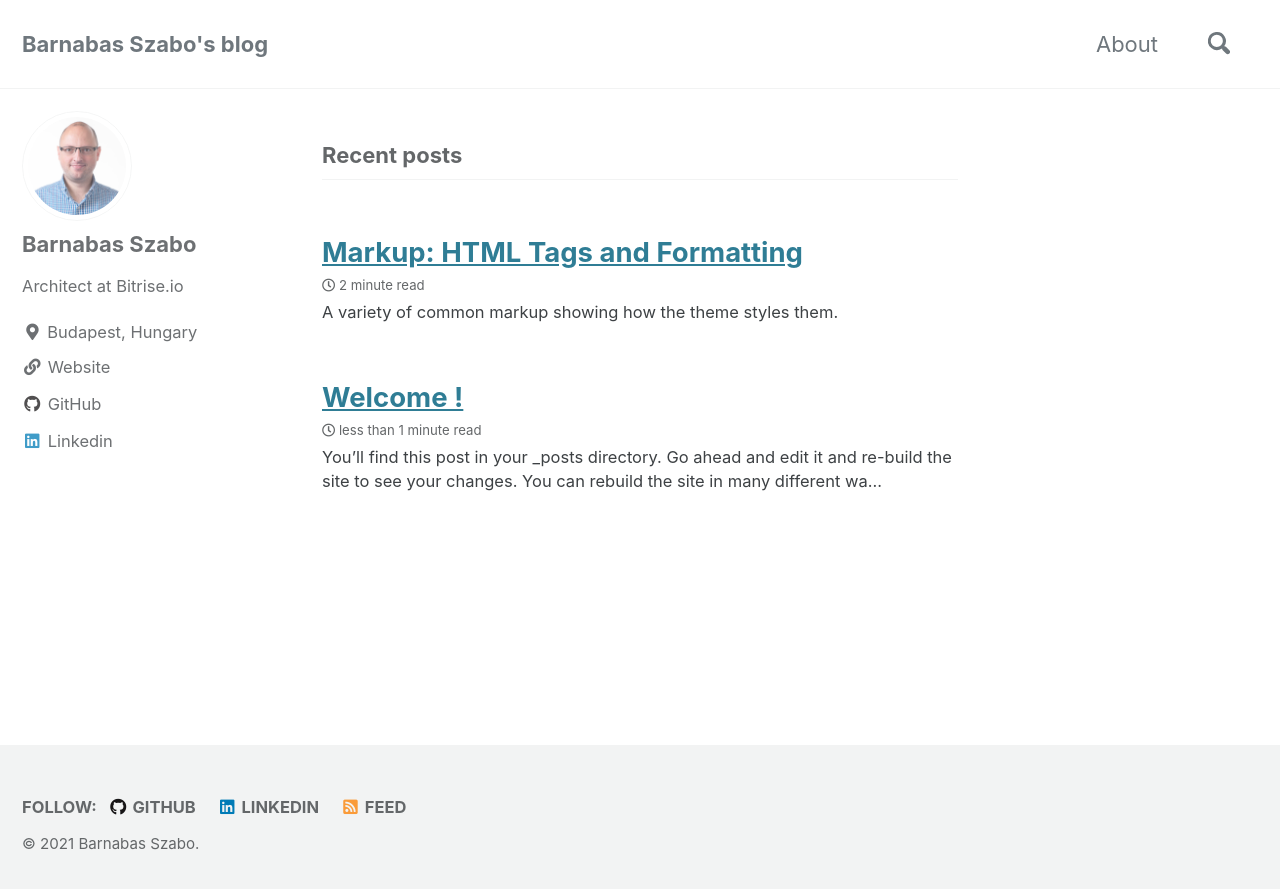
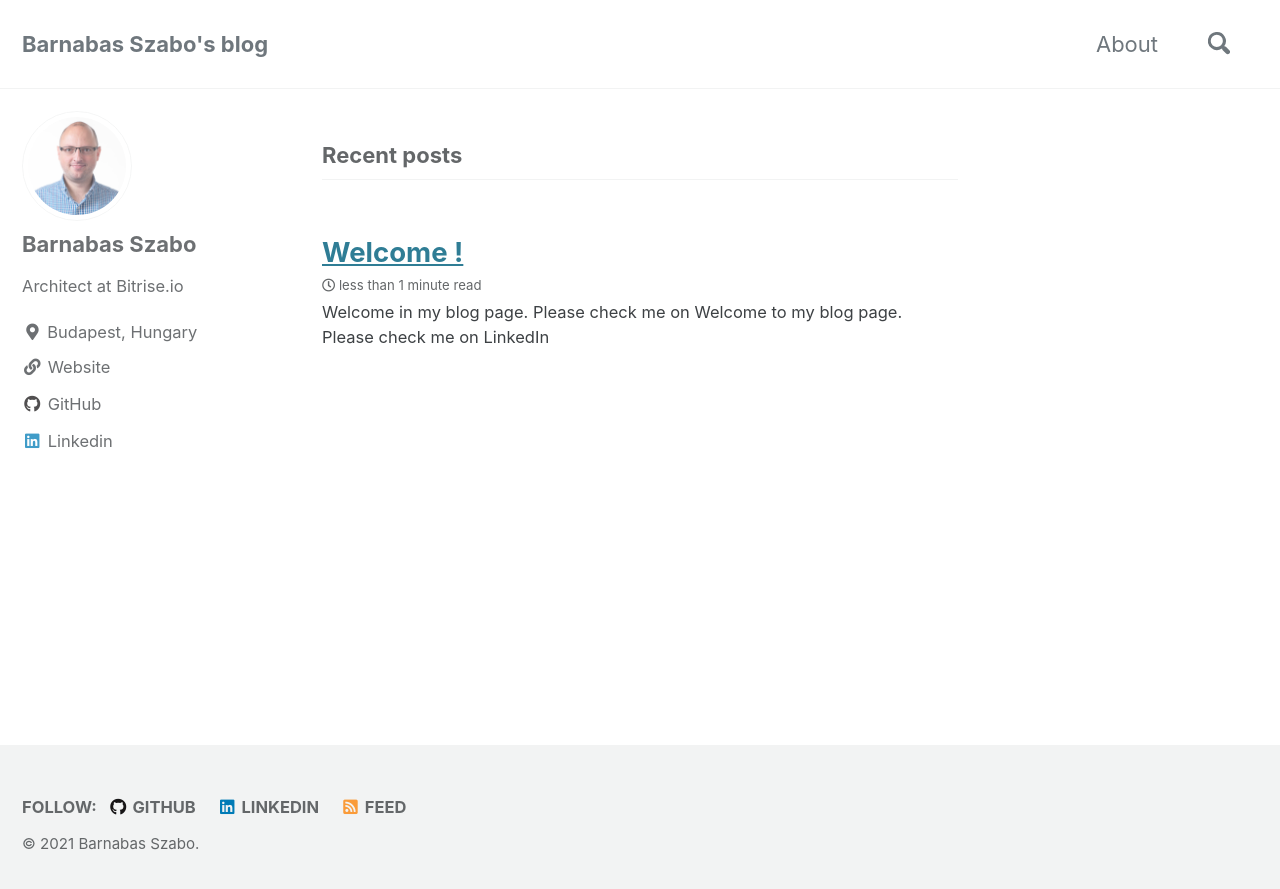
Before and after one commit to barnabasszabo/barnabasszabo.github.io, a Jekyll site: the page built from index.html, in a window 1280 px wide. Shown: the top 889 px of the page. Built offline with Jekyll 4.4.1, drawn with Linux system fonts in a browser that asks for light colours; cached includes are drawn as plain includes; the list of posts is cut into pages by our own code; part of the change alters nothing that is shown.

Commit message:
welcome text

````diff
--- a/_config.yml
+++ b/_config.yml
@@ -100,7 +100,7 @@ author:
   links:
     - label: "Website"
       icon: "fas fa-fw fa-link"
-      url: "https://szabobarnabas.hu"
+      url: "http://szabobarnabas.hu"
     # - label: "Twitter"
     #   icon: "fab fa-fw fa-twitter-square"
     #   url: "https://twitter.com/"
--- a/_posts/2021-01-25-format.md
+++ /dev/null
@@ -1,181 +0,0 @@
----
-title: "Markup: HTML Tags and Formatting"
-categories:
-  - Markup
-tags:
-  - content
-  - css
-  - formatting
-  - html
-  - markup
-  - gallery
-toc: true
----
-
-A variety of common markup showing how the theme styles them.
-
-## Header two
-
-### Header three
-
-#### Header four
-
-##### Header five
-
-###### Header six
-
-## Blockquotes
-
-Single line blockquote:
-
-> Stay hungry. Stay foolish.
-
-Multi line blockquote with a cite reference:
-
-> People think focus means saying yes to the thing you've got to focus on. But that's not what it means at all. It means saying no to the hundred other good ideas that there are. You have to pick carefully. I'm actually as proud of the things we haven't done as the things I have done. Innovation is saying no to 1,000 things.
->
-> <cite>Steve Jobs --- Apple Worldwide Developers' Conference, 1997</cite>
-
-## Footnotes
-
-I first encountered footnotes at Daring Fireball[^daring-fireball] and have since seen them on [Shawn Blanc's site](http://shawnblanc.net/), and a few others. At first it was a novelty I would never need. Then I started really writing.
-
-[^daring-fireball]:
-
-  Here is John Gruber's post [About the Footnotes](http://daringfireball.net/2005/07/footnotes). Besides, what would a post about creating footnotes in HTML be without actually having at least one footnote to demonstrate?
-
-Footnotes are also not a core feature of markdown, but they're a common extension feature. The footnote syntax looks like this:
-
-```markdown
-This line has a footnote [^footnote-1]. Scroll down or click the link to see it.
-```
-
-That renders like this:
-
-This line has a footnote [^footnote-1]. Scroll down or click the link to see it.
-
-## Tables
-
-| Employee         | Salary |                                                              |
-| ---------------- | ------ | ------------------------------------------------------------ |
-| [John Doe](#)    | $1     | Because that's all Steve Jobs needed for a salary.           |
-| [Jane Doe](#)    | $100K  | For all the blogging she does.                               |
-| [Fred Bloggs](#) | $100M  | Pictures are worth a thousand words, right? So Jane × 1,000. |
-| [Jane Bloggs](#) | $100B  | With hair like that?! Enough said.                           |
-
-## Unordered Lists (Nested)
-
-* List item one
-  * List item one
-    * List item one
-    * List item two
-    * List item three
-    * List item four
-  * List item two
-  * List item three
-  * List item four
-* List item two
-* List item three
-* List item four
-
-## Ordered List (Nested)
-
-1.  List item one
-    1.  List item one
-        1.  List item one
-        2.  List item two
-        3.  List item three
-        4.  List item four
-    2.  List item two
-    3.  List item three
-    4.  List item four
-2.  List item two
-3.  List item three
-4.  List item four
-
-## Forms
-
-<form>
-  <fieldset>
-    <legend>Personalia:</legend>
-    Name: <input type="text" size="30"><br>
-    Email: <input type="text" size="30"><br>
-    Date of birth: <input type="text" size="10">
-  </fieldset>
-</form>
-
-## HTML Tags
-
-### Address Tag
-
-<address>
-  1 Infinite Loop<br /> Cupertino, CA 95014<br /> United States
-</address>
-
-### Anchor Tag (aka. Link)
-
-This is an example of a [link](http://apple.com "Apple").
-
-### Abbreviation Tag
-
-The abbreviation CSS stands for "Cascading Style Sheets".
-
-*[CSS]: Cascading Style Sheets
-
-### Cite Tag
-
-"Code is poetry." ---<cite>Automattic</cite>
-
-### Code Tag
-
-You will learn later on in these tests that `word-wrap: break-word;` will be your best friend.
-
-### Strike Tag
-
-This tag will let you <strike>strikeout text</strike>.
-
-### Emphasize Tag
-
-The emphasize tag should _italicize_ text.
-
-### Insert Tag
-
-This tag should denote <ins>inserted</ins> text.
-
-### Keyboard Tag
-
-This scarcely known tag emulates <kbd>keyboard text</kbd>, which is usually styled like the `<code>` tag.
-
-### Preformatted Tag
-
-This tag styles large blocks of code.
-
-<pre>
-.post-title {
-	margin: 0 0 5px;
-	font-weight: bold;
-	font-size: 38px;
-	line-height: 1.2;
-	and here's a line of some really, really, really, really long text, just to see how the PRE tag handles it and to find out how it overflows;
-}
-</pre>
-
-### Quote Tag
-
-<q>Developers, developers, developers&#8230;</q> &#8211;Steve Ballmer
-
-### Strong Tag
-
-This tag shows **bold text**.
-
-### Subscript Tag
-
-Getting our science styling on with H<sub>2</sub>O, which should push the "2" down.
-
-### Superscript Tag
-
-Still sticking with science and Isaac Newton's E = MC<sup>2</sup>, which should lift the 2 up.
-
-### Variable Tag
-
-This allows you to denote <var>variables</var>.
--- a/_posts/2021-01-25-welcome.md
+++ b/_posts/2021-01-25-welcome.md
@@ -8,20 +8,4 @@ tags:
   - update
 ---
 
-You'll find this post in your `_posts` directory. Go ahead and edit it and re-build the site to see your changes. You can rebuild the site in many different ways, but the most common way is to run `jekyll serve`, which launches a web server and auto-regenerates your site when a file is updated.
-
-To add new posts, simply add a file in the `_posts` directory that follows the convention `YYYY-MM-DD-name-of-post.ext` and includes the necessary front matter. Take a look at the source for this post to get an idea about how it works.
-
-Jekyll also offers powerful support for code snippets:
-
-```ruby
-def print_hi(name)
-  puts "Hi, #{name}"
-end
-print_hi('Tom')
-#=> prints 'Hi, Tom' to STDOUT.
-```
-
-Check out the [Jekyll docs][jekyll-docs] for more info on how to get the most out of Jekyll. File all bugs/feature requests at [Jekyll’s GitHub repo][jekyll-gh]. If you have questions, you can ask them on [Jekyll Talk][jekyll-talk].
-
-This is the END!
+Welcome in my blog page. Please check me on Welcome to my blog page. Please check me on [LinkedIn](https://www.linkedin.com/in/szabobarnabas/)
````
Also changed, not shown: _layouts/default.html (+1 -6 lines).
